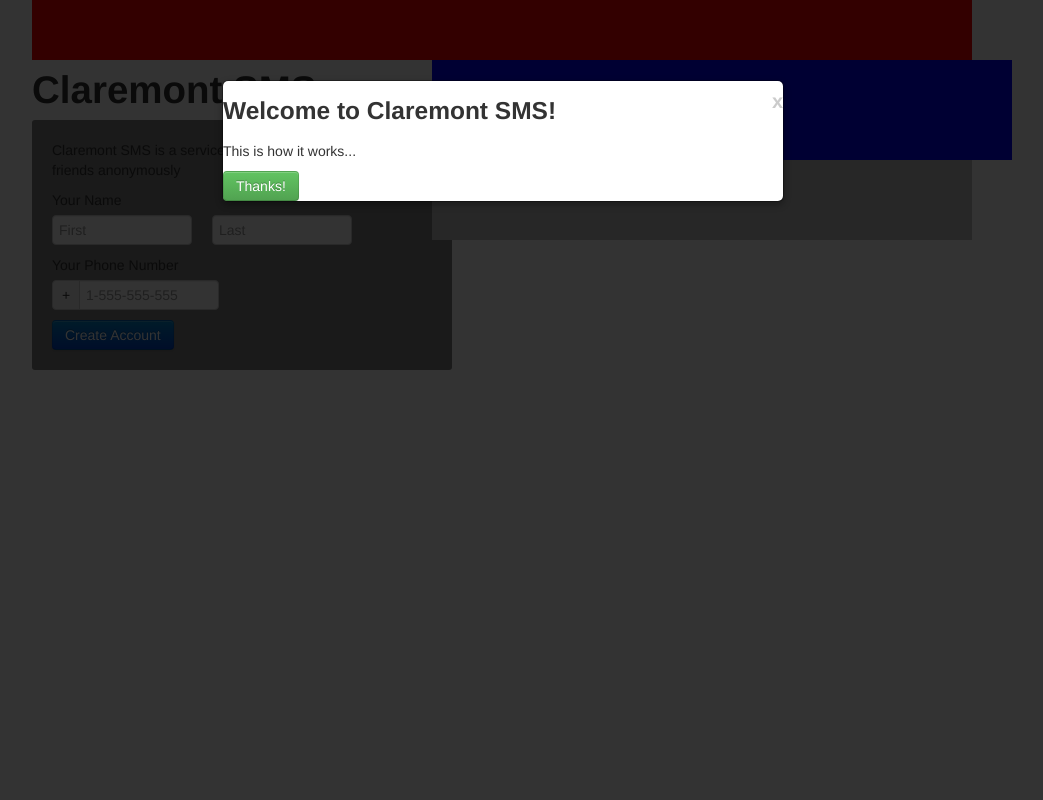
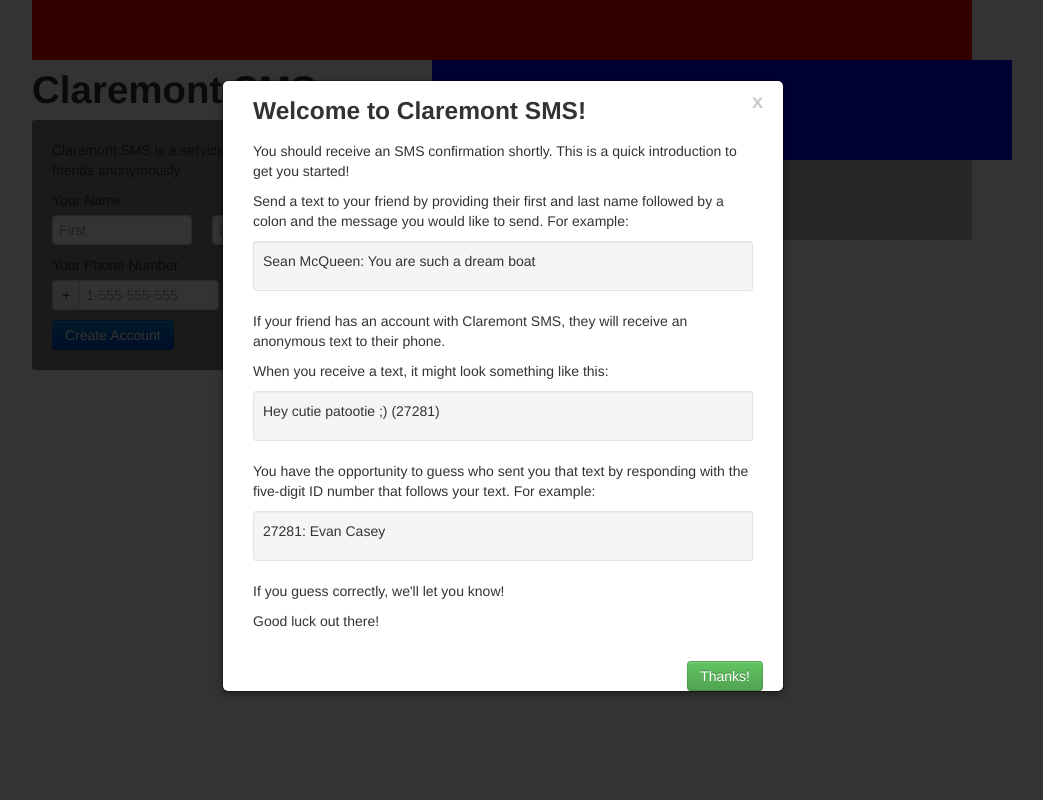
Before and after one commit to s-mcqueen/claremont-sms, a Flask app: page / in a window 1280 px wide, after a click on "Create Account". Shown: the whole page, without its empty margins (138-1181 px from the left). Run offline with Flask 2, Linux system fonts and the light colour scheme; data that the repository does not hold is empty; some libraries are stand-ins or nearby versions.

Commit message:
got the introduction thing to work

```diff
--- a/static/custom.css
+++ b/static/custom.css
@@ -34,3 +34,20 @@
 	background-color: #C2C2C2;
 	height: 80px;
 }
+
+
+
+.intro-header {
+	padding-left: 30px;
+	padding-right: 20px;
+}
+
+.intro-body {
+	padding-left: 30px;
+	padding-right: 30px;
+}
+
+.intro-footer {
+	padding: 20px;
+	padding-bottom: 20px;
+}
--- a/templates/index.html
+++ b/templates/index.html
@@ -77,10 +77,23 @@
 					<h3>Welcome to Claremont SMS!</h3>
 			</div>
 			<div class="intro-body">
-				<p>This is how it works...</p>
+				<p>You should receive an SMS confirmation shortly. This is a quick introduction to get you started!</p> <p>Send a text to your friend by providing their first and last name followed by a colon and the message you would like to send. For example:</p>
+				<div class="well well-small">
+					<p>Sean McQueen: You are such a dream boat</p>
+				</div>
+				<p>If your friend has an account with Claremont SMS, they will receive an anonymous text to their phone.</p><p>When you receive a text, it might look something like this:</p>
+				<div class="well well-small">
+					<p>Hey cutie patootie ;) (27281)</p>
+				</div>
+				<p>You have the opportunity to guess who sent you that text by responding with the five-digit ID number that follows your text. For example:<p>
+				<div class="well well-small">
+					<p>27281: Evan Casey</p>
+				</div>
+				<p>If you guess correctly, we'll let you know!</p><p>Good luck out there!</p>
+
 			</div>
 			<div class="intro-footer">
-				<button class="btn btn-success" data-dismiss="modal" aria-hidden="true">Thanks!</button>
+				<button class="btn pull-right btn-success" data-dismiss="modal" aria-hidden="true">Thanks!</button>
 			</div>
 		</div>
 
```
